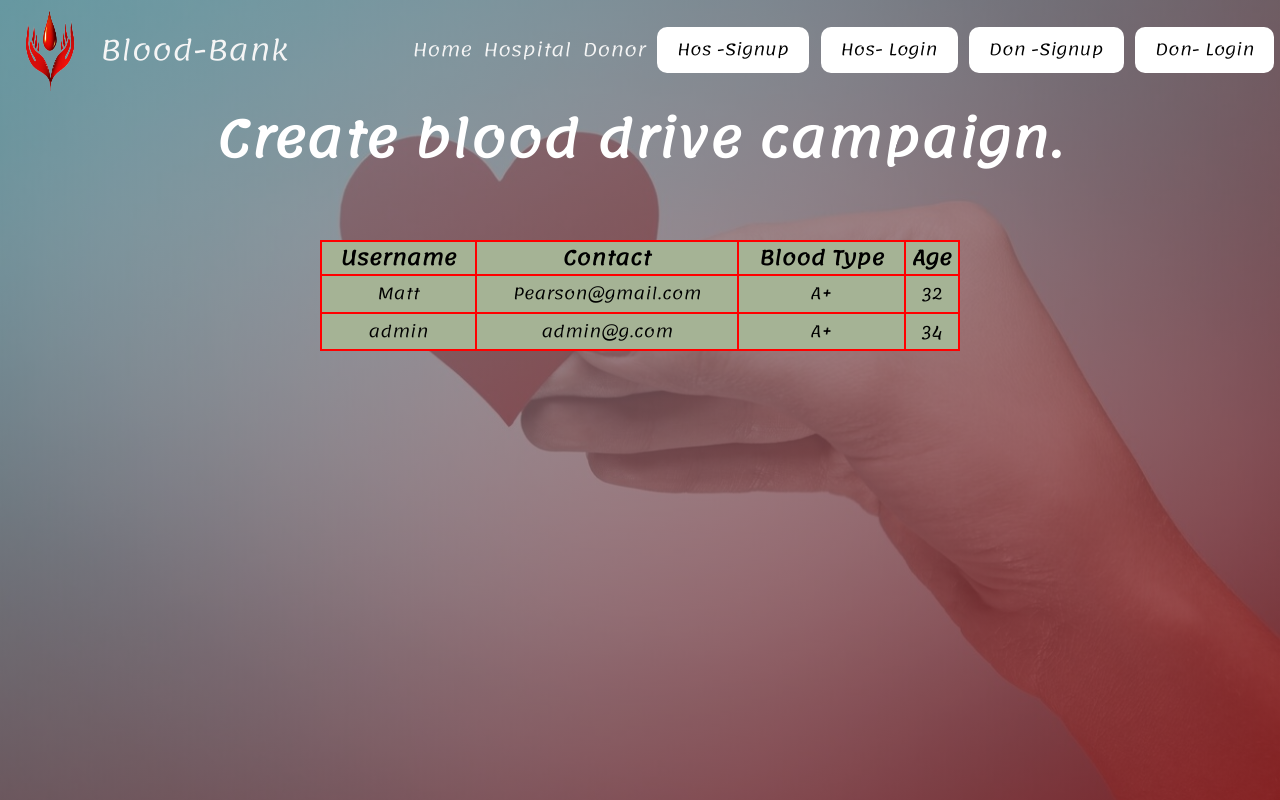
After one commit to danielmuthama/Blood-Bank, a Django app: page /hos/list_of_donors in a window 1280 px wide. The commit adds this page. Run offline with Django 4.2, Linux system fonts and the light colour scheme; data comes from the database, SQL or seed files in the repository; both versions use the stored data as it was after the commit.

Commit message:
Query and  render blood requests

```diff
--- a/home/static/css/style.css
+++ b/home/static/css/style.css
@@ -145,3 +145,28 @@ input:focus {
 .donate-form .btn {
   margin: 3rem auto;
 }
+
+.donors {
+  background-color: red;
+  width: 50%;
+  margin: 0 auto;
+}
+
+th {
+  font-size: 2rem;
+}
+
+tr {
+  cursor: pointer;
+  border-bottom: 1px solid black;
+  background-color: rgba(127, 255, 212, 0.7);
+  transition: all 0.4s;
+}
+
+tr:hover {
+  background-color: rgb(127, 255, 212);
+}
+
+td {
+  padding: 0.5rem;
+}
--- /dev/null
+++ b/home/templates/hos/list_of_donors.html
@@ -0,0 +1,34 @@
+{% extends 'base.html' %}
+
+
+{% block content %}
+{{ block.super}}
+<h1 class="page-title"> Create blood drive campaign.</h1>
+<table class="donors">
+    <tr>
+        <th>Username</th>
+        <th>Contact</th>
+        <th>Blood Type</th>
+        <th>Age</th>
+    </tr>
+
+    <tr>
+        <td>Matt</td>
+        <td>Pearson@gmail.com</td>
+        <td>A+</td>
+        <td>32</td>
+    </tr>
+
+    {% for blood_request in blood_requests %}
+    <tr>
+        <td>{{blood_request.user.username }} </td>
+        <td>{{blood_request.user.email }}</td>
+        <td>{{blood_request.blood_group }}</td>
+        <td>{{blood_request.age }}</td>
+    </tr>
+    {% endfor %}
+
+
+</table>
+</form>
+{% endblock %}
--- a/home/urls.py
+++ b/home/urls.py
@@ -9,14 +9,18 @@ urlpatterns = [
     path('', views.home, name='home'),
     path('hos/signup', views.hos_signup, name='hos_signup'),
     path('hos/login', views.hos_login, name='hos_login'),
+    path('hos/blood_drive', views.hos_create_blood_drive,
+         name='hos_create_blood_drive'),
+
+    path('hos/list_of_donors', views.list_of_donors, name='donors_list'),
+
+
     path('don/signup', views.don_signup, name="don_signup"),
     path('don/login', views.don_login, name="don_login"),
+    path('don/donate', views.don_apply_to_donate, name='don_donate'),
 
     path("logout", views.logout_request, name="logout"),
 
-    path('don/donate', views.don_apply_to_donate, name='don_donate'),
-    path('hos/blood_drive', views.hos_create_blood_drive,
-         name='hos_create_blood_drive'),
 
 ]
 
--- a/home/views.py
+++ b/home/views.py
@@ -31,6 +31,11 @@ def home(request):
     return render(request, 'home.html', {'blood_requests': blood_requests})
 
 
+def list_of_donors(request):
+    blood_requests = BloodRequest.objects.all()
+    return render(request, 'hos/list_of_donors.html', {'blood_requests': blood_requests})
+
+
 def hos_signup(request):
     if request.method == "POST":
         form = NewUserForm(request.POST)
@@ -60,7 +65,7 @@ def hos_login(request):
             if user is not None:
                 login(request, user)
                 messages.info(request, f"You are now logged in as {username}.")
-                return redirect(home)
+                return redirect(list_of_donors)
             else:
                 messages.error(request, "Invalid username or password.")
         else:
```
Also changed, not shown: db.sqlite3.
